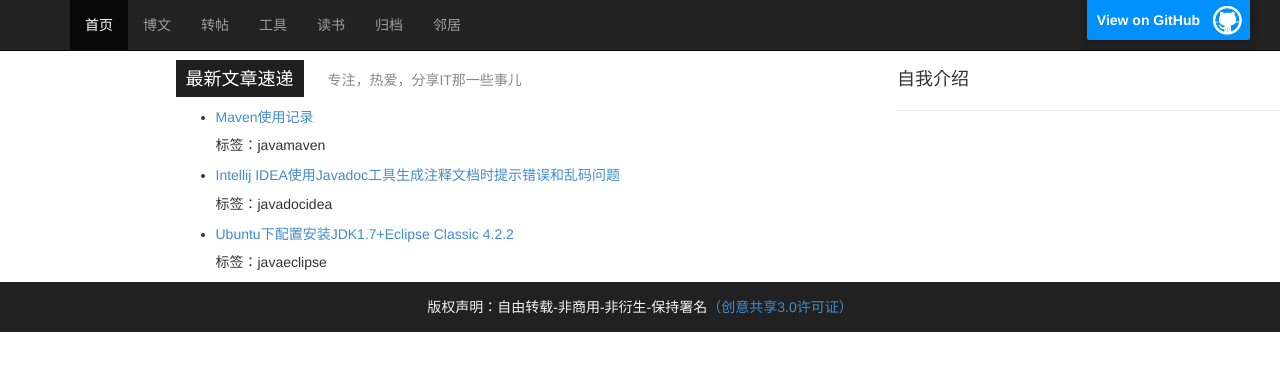
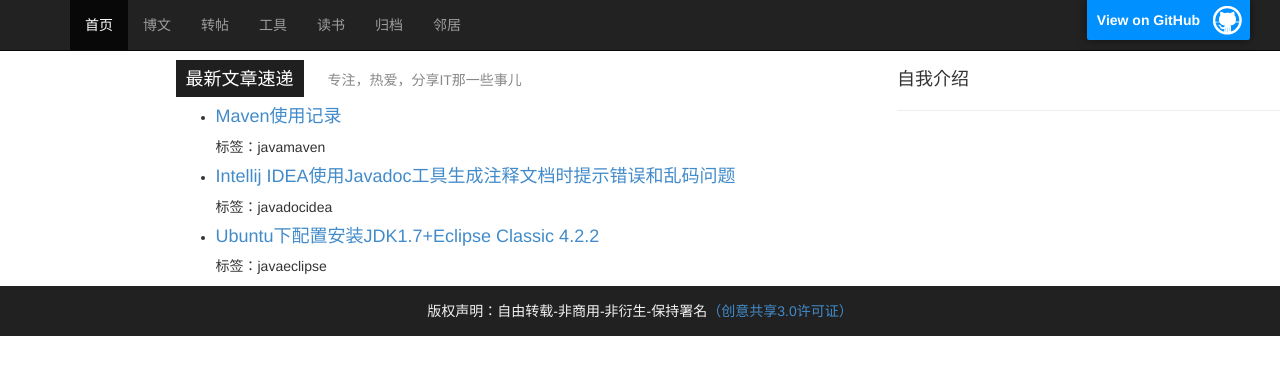
Before and after one commit to sheleng/sheleng.github.io, a Jekyll site: the page built from index.html, in a window 1280 px wide. Shown: the top 375 px of the page. Built offline with Jekyll 4.4.1, drawn with Linux system fonts in a browser that asks for light colours.

Commit message:
修改首页布局

```diff
--- a/index.html
+++ b/index.html
@@ -17,7 +17,7 @@
   			    {% for post in site.posts %}
 				  {% if post.category != 'books' %}
       			    <li>
-      	  		  	  <h5><a href="{{ post.url }}">{{ post.title }}</a></h5>
+      	  		  	  <h4><a href="{{ post.url }}">{{ post.title }}</a></h4>
       	  		  	  <p>标签：{{post.tags}}</p>
       			    </li>
     			  {% endif %}
```
